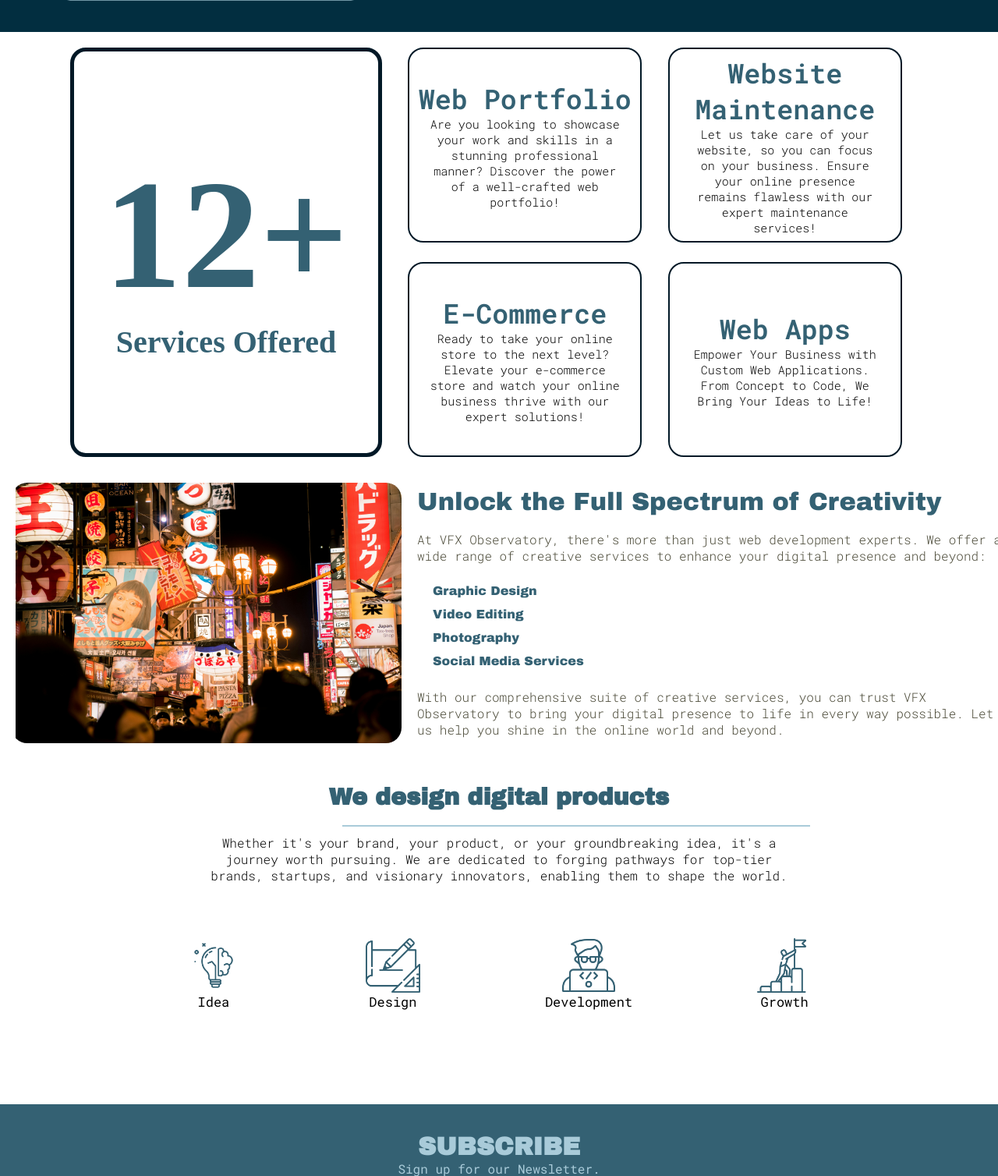
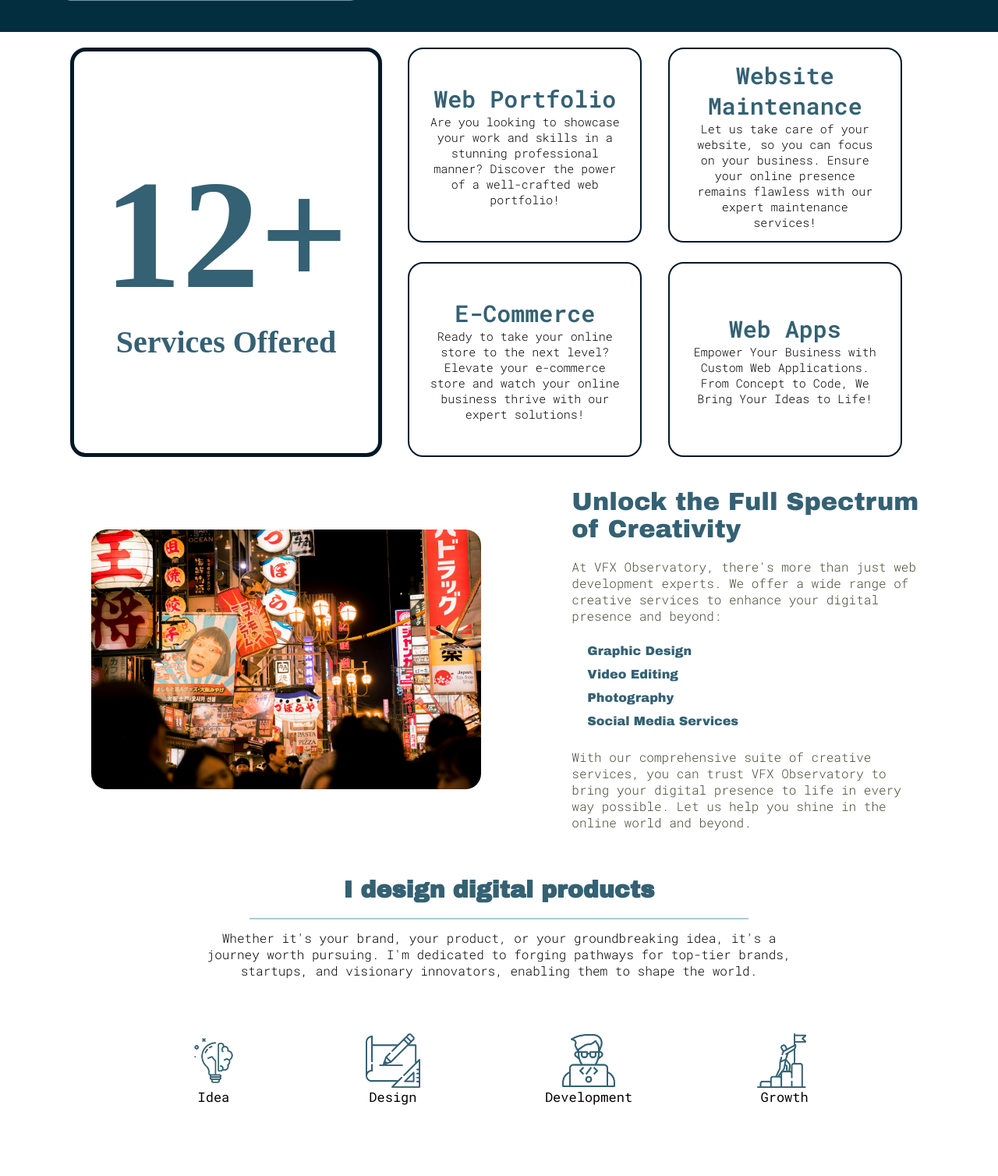
Before and after one commit to Andy2020code/web-portfolio-01, a Flask app: page / in a window 1280 px wide. Shown: the part 559-2067 px from the top of the page at 78% size. Run offline with Flask 3, Linux system fonts and the light colour scheme.

Commit message:
design upadte

```diff
--- a/static/css/index.css
+++ b/static/css/index.css
@@ -256,7 +283,7 @@
 }
 
 .card-title{
-    font-size: 35px;
+    font-size: 30px;
     text-align: center;
     color: #346173;
     font-family: 'Roboto Mono', monospace;
@@ -364,6 +415,26 @@
     }
 }
 
+@media (max-width: 1400px){
+    .div-04-body{
+        width: 100%;
+        display: flex;
+        align-items: center;
+        justify-content: space-evenly;
+        overflow: hidden;
+    }
+
+    .div-04-body img{
+        width: 500px;
+    }
+
+    .div-04-text{
+        width: 450px;
+        margin: 20px 20px;
+    }
+}
+
+
 @media (max-width: 500px){
 
     .div-04-layout{
@@ -442,6 +513,15 @@
     font-size: 17px;
     font-family: 'Roboto Mono', monospace;
     font-weight: 400;
+}
+
+@media (max-width: 1400px){
+    .devider{
+        width: 50%;
+        left: 0%;
+        margin: 1% 25%;
+    }
+
 }
 
 @media (max-width: 500px){
--- a/templates/index.html
+++ b/templates/index.html
@@ -111,9 +111,9 @@
     <div class="wddp-layout">
         <div class="wddp-body">
             <div class="top-wddp-div">
-                <h1>We design digital products</h1>
+                <h1>I design digital products</h1>
                 <div class="devider"></div>
-                <p>Whether it's your brand, your product, or your groundbreaking idea, it's a journey worth pursuing. We are dedicated to forging pathways for top-tier brands, startups, and visionary innovators, enabling them to shape the world.</p>
+                <p>Whether it's your brand, your product, or your groundbreaking idea, it's a journey worth pursuing. I'm dedicated to forging pathways for top-tier brands, startups, and visionary innovators, enabling them to shape the world.</p>
             </div>
 
             <div class="bottom-wddp-div">
```
Also changed, not shown: other parts of static/css/index.css (+51 -0 lines).
